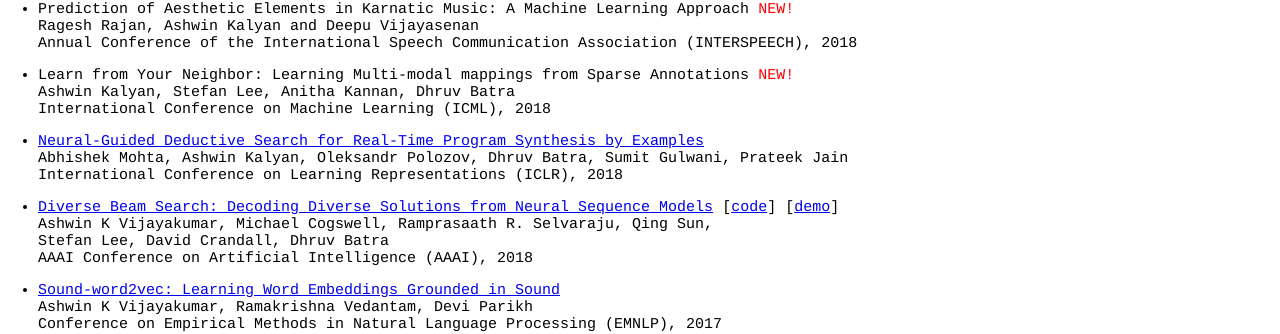
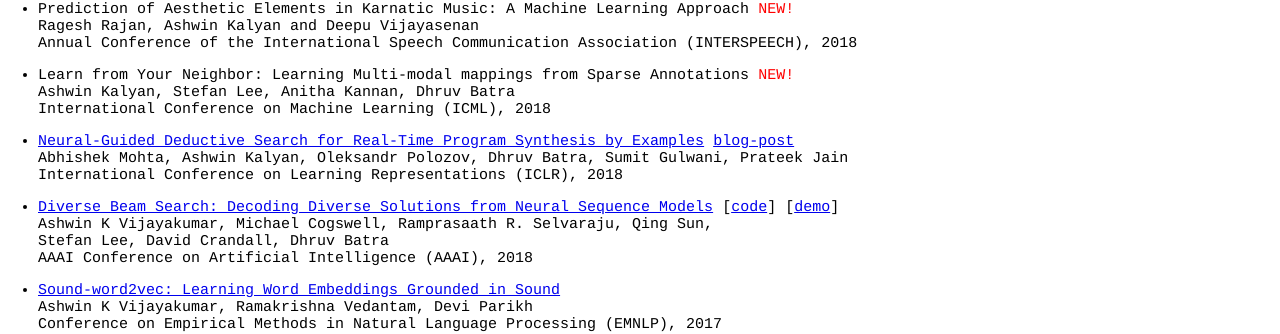
Before and after one commit to ashwinkalyan/ashwinkalyan.github.io, a Jekyll site: the page built from index.md, in a window 1280 px wide. Shown: the part 399-733 px from the top of the page. Built offline with Jekyll 4.4.1, drawn with Linux system fonts in a browser that asks for light colours; our own code applies the rules of GitHub Pages for plain Markdown files.

Commit message:
msr blog post

```diff
--- a/index.md
+++ b/index.md
@@ -12,7 +12,7 @@
 Ashwin Kalyan, Stefan Lee, Anitha Kannan, Dhruv Batra <br>
 International Conference on Machine Learning (ICML), 2018 <br>
 
-- [Neural-Guided Deductive Search for Real-Time Program Synthesis by Examples](https://www.microsoft.com/en-us/research/publication/neural-guided-deductive-search-real-time-program-synthesis-examples/) <br>
+- [Neural-Guided Deductive Search for Real-Time Program Synthesis by Examples](https://www.microsoft.com/en-us/research/publication/neural-guided-deductive-search-real-time-program-synthesis-examples/) [blog-post](https://www.microsoft.com/en-us/research/blog/neural-guided-deductive-search-best-worlds-approach-program-synthesis/) <br>
 Abhishek Mohta, Ashwin Kalyan, Oleksandr Polozov, Dhruv Batra, Sumit Gulwani, Prateek Jain  <br>
 International Conference on Learning Representations (ICLR), 2018 <br>
 
```
